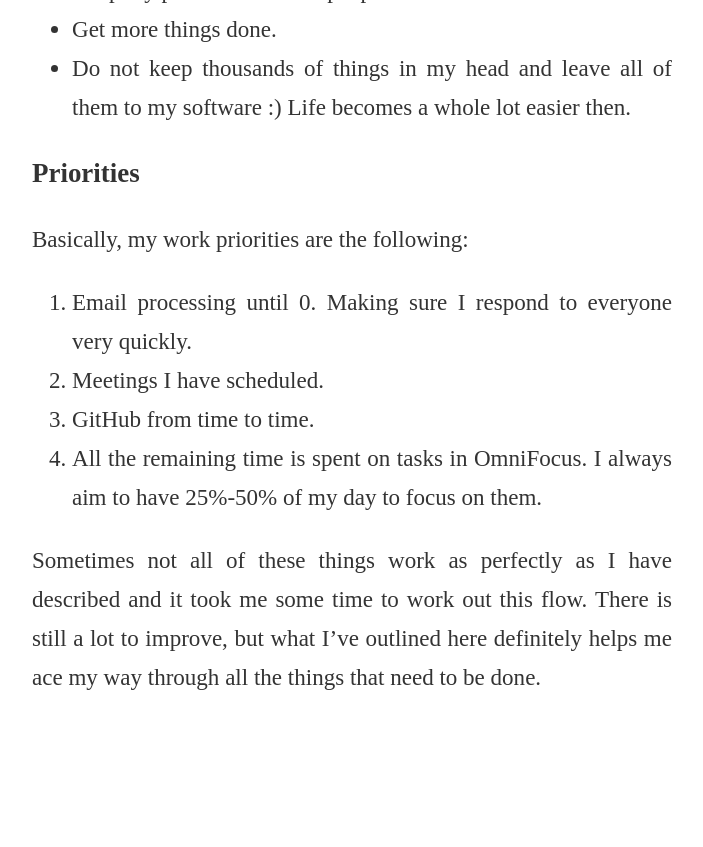
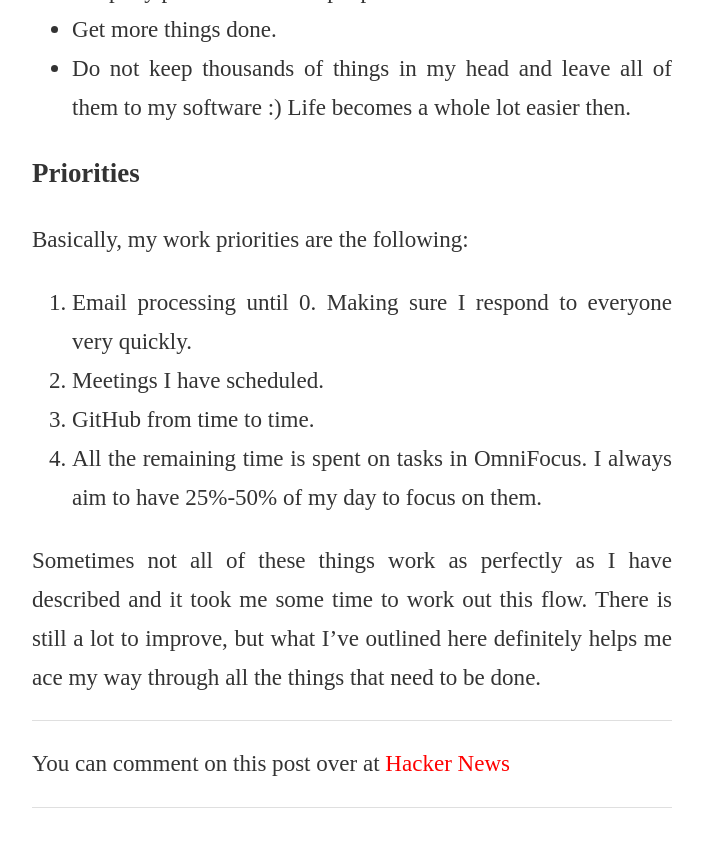
Before and after one commit to mmozuras/mmozuras.github.com, a Jekyll site: the page built from _posts/2014-04-30-getting-things-done.md, in a window 1280 px wide and 900 px high, scrolled down 6748 px. Shown: the top 847 px of the window, without its empty margins (288-991 px from the left). Built offline with Jekyll 4.4.1, drawn with Linux system fonts in a browser that asks for light colours; some web fonts are replaced; Markdown is read by kramdown in place of the engine named in the settings; comment, search, counter and statistics services are not loaded; before the commit the page ends 7537 px from its top, so only the background shows below that; some of the changed lines change nothing that is shown.

Commit message:
Add Hacker News link to Getting Things Done

```diff
--- a/_posts/2014-04-30-getting-things-done.md
+++ b/_posts/2014-04-30-getting-things-done.md
@@ -1,6 +1,7 @@
 ---
 layout: post
 title: Getting Things Done
+hn: https://news.ycombinator.com/item?id=7672656
 ---
 
 _This post was originally written by Justas Janauskas, CEO of [Vinted](//vinted.com), edited for publishing by me and Marek Ivanovskis_
```
